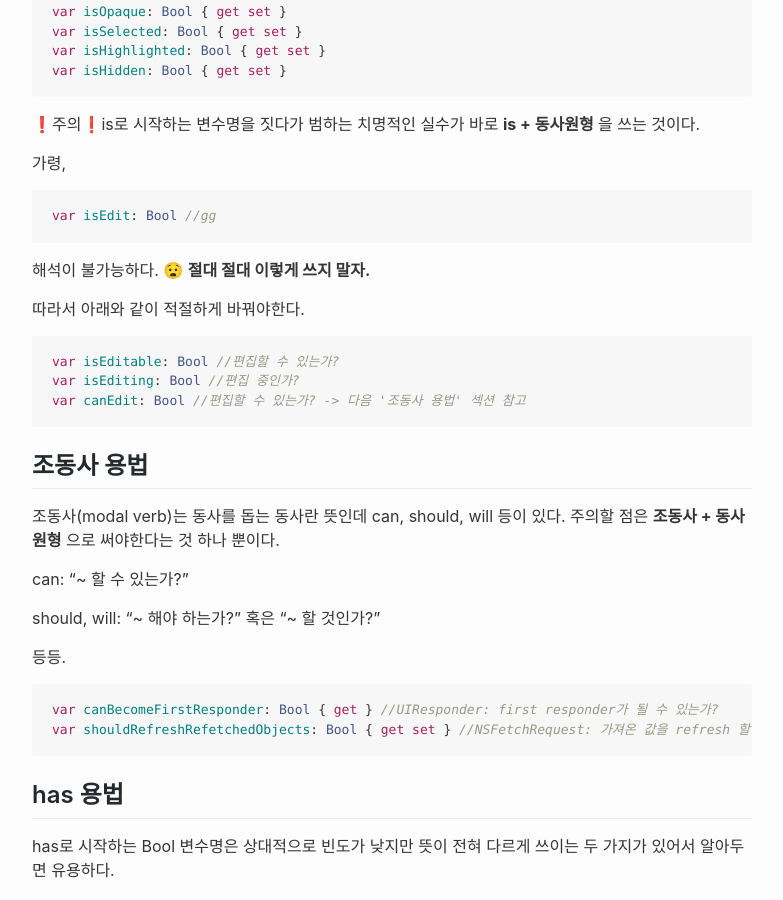
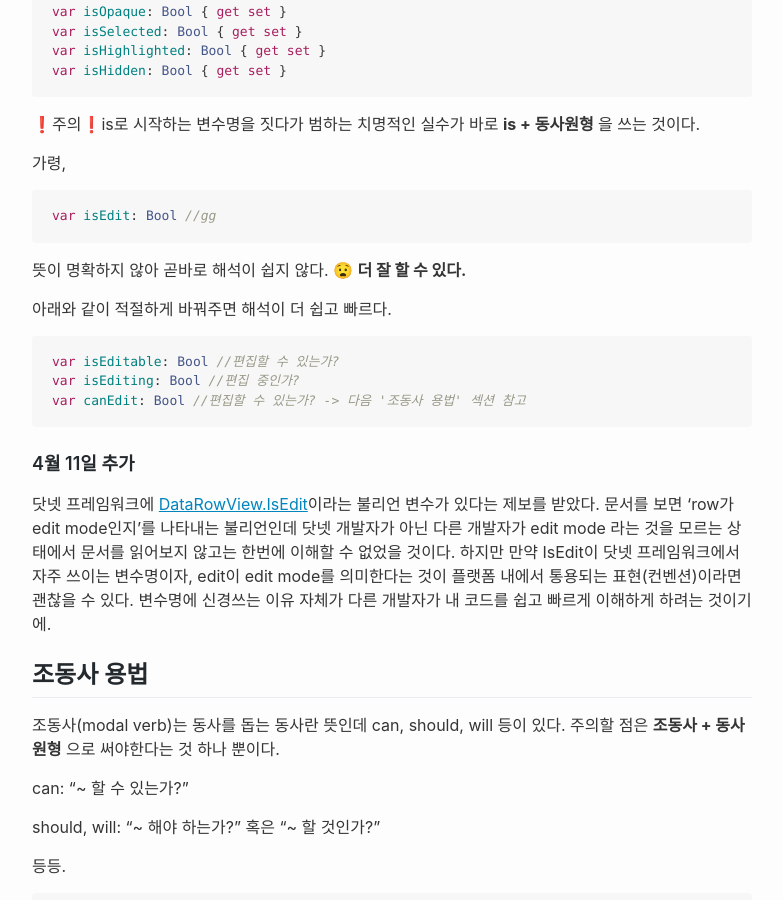
Before and after one commit to nsoojin/nsoojin.github.io, a Jekyll site: the page built from _posts/2018-04-11-naming-boolean-variables.md, in a window 1280 px wide and 900 px high, scrolled down 2163 px. Shown: the whole window, without its empty margins (68-851 px from the left). Built offline with Jekyll 4.4.1, drawn with Linux system fonts in a browser that asks for light colours.

Commit message:
naming booleans patch

````diff
--- a/_posts/2018-04-11-naming-boolean-variables.md
+++ b/_posts/2018-04-11-naming-boolean-variables.md
@@ -82,15 +82,20 @@ var isHidden: Bool { get set }
 var isEdit: Bool //gg
 ```
 
-해석이 불가능하다. 😧 **절대 절대 이렇게 쓰지 말자.**
+뜻이 명확하지 않아 곧바로 해석이 쉽지 않다. 😧 **더 잘 할 수 있다.**
 
-따라서 아래와 같이 적절하게 바꿔야한다.
+아래와 같이 적절하게 바꿔주면 해석이 더 쉽고 빠르다.
 
 ```swift
 var isEditable: Bool //편집할 수 있는가?
 var isEditing: Bool //편집 중인가?
 var canEdit: Bool //편집할 수 있는가? -> 다음 '조동사 용법' 섹션 참고
 ```
+
+### 4월 11일 추가
+
+닷넷 프레임워크에 [DataRowView.IsEdit](https://msdn.microsoft.com/en-us/library/system.data.datarowview.isedit(v=vs.110).aspx)이라는 불리언 변수가 있다는 제보를 받았다. 문서를 보면 'row가 edit mode인지'를 나타내는 불리언인데 닷넷 개발자가 아닌 다른 개발자가 edit mode 라는 것을 모르는 상태에서 문서를 읽어보지 않고는 한번에 이해할 수 없었을 것이다. 하지만 만약 IsEdit이 닷넷 프레임워크에서 자주 쓰이는 변수명이자, edit이 edit mode를 의미한다는 것이 플랫폼 내에서 통용되는 표현(컨벤션)이라면 괜찮을 수 있다. 변수명에 신경쓰는 이유 자체가 다른 개발자가 내 코드를 쉽고 빠르게 이해하게 하려는 것이기에.
+
 
 ## 조동사 용법
 
````
